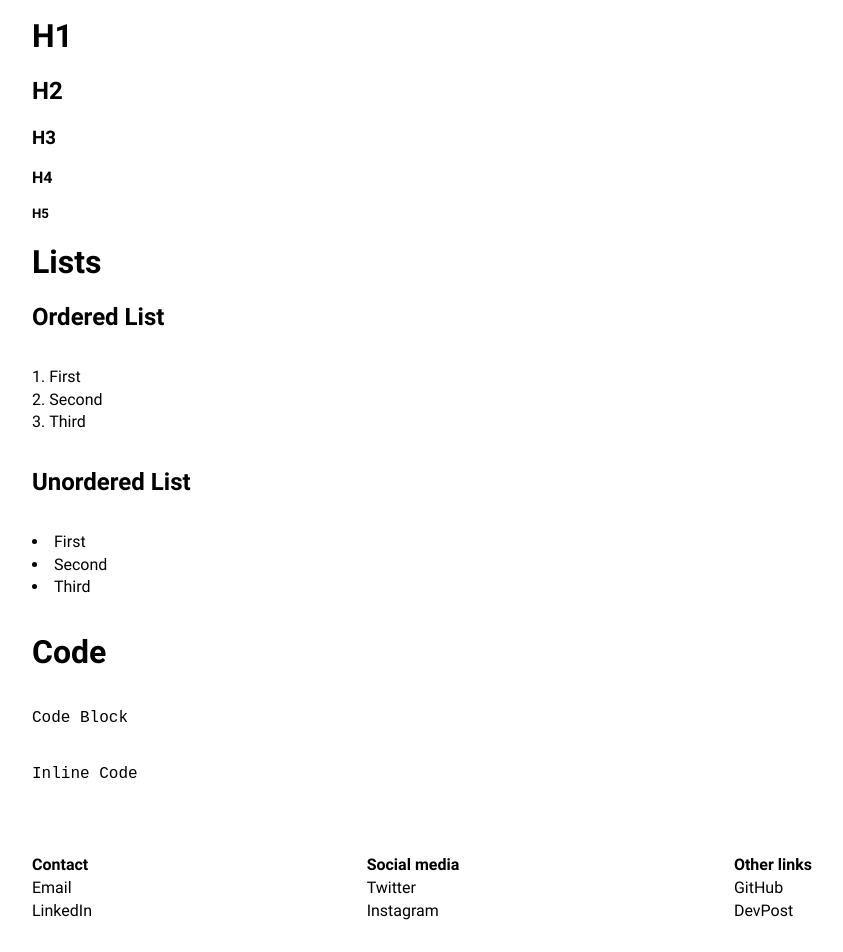
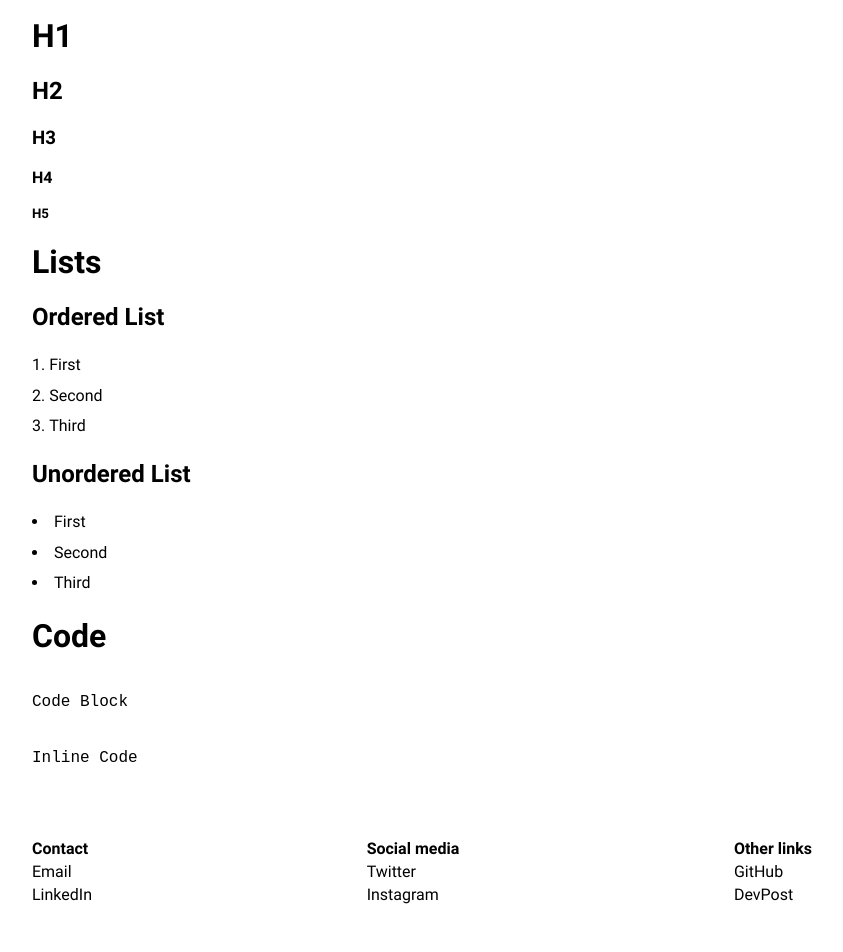
Before and after one commit to ryanshepps/jekyll-theme-minimal-ryan, a Jekyll site: the page built from _posts/2001-04-09-post-cheat-sheet.md, in a window 1280 px wide. Shown: the part 748-1700 px from the top of the page, without its empty margins (218-1061 px from the left). Built offline with Jekyll 4.4.1, drawn with Linux system fonts in a browser that asks for light colours.

Commit message:
fix: list spacing

```diff
--- a/_sass/minimal-ryan/_base.scss
+++ b/_sass/minimal-ryan/_base.scss
@@ -1,5 +1,5 @@
 body, h1, h2, h3, h4, h5, h6,
-p {
+p, ol, ul {
     margin: 0;
     padding: 0;
 }
--- a/_sass/minimal-ryan/custom.scss
+++ b/_sass/minimal-ryan/custom.scss
@@ -184,4 +184,8 @@
     a {
         color: $tertiary-color;
     }
+
+    li {
+        padding: 4px 0;
+    }
 }
```
